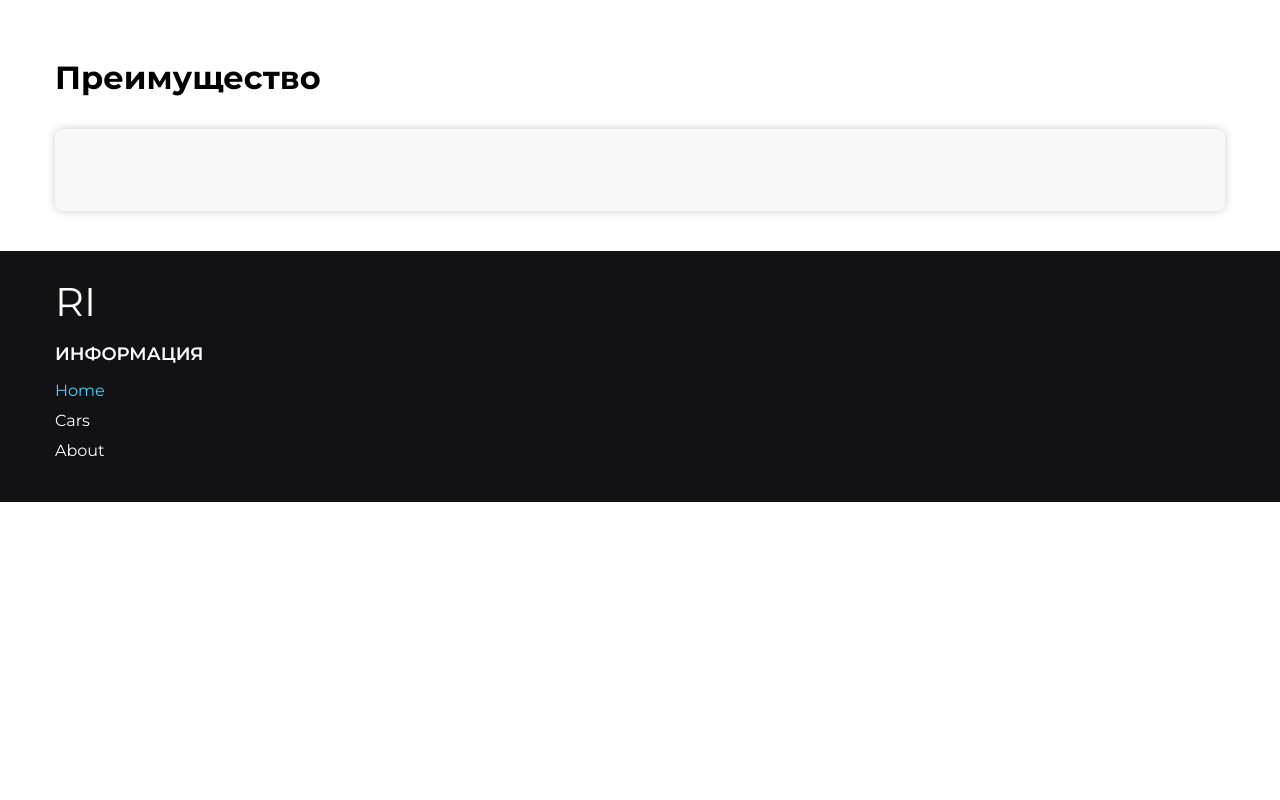
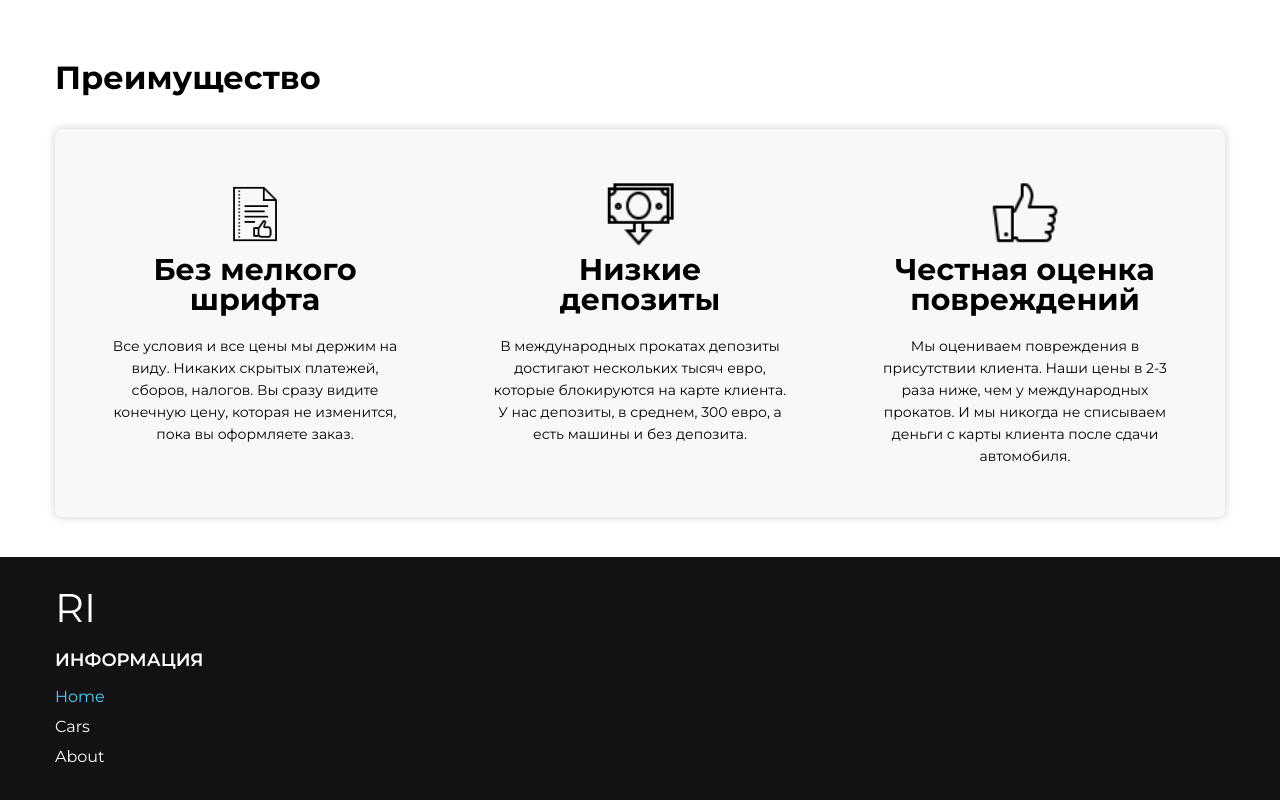
Before and after one commit to YakhyaevGadji/car-rent, a React (Vite) app: page / in a window 1280 px wide. Shown: the part 919-1719 px from the top of the page. Before the commit the page ends 1421 px from the top, so only its background shows below. Built offline with nearby package versions, Linux system fonts and the light colour scheme.

Commit message:
change: section advantage

```diff
--- a/src/widgets/advantage/ui/Advantage.tsx
+++ b/src/widgets/advantage/ui/Advantage.tsx
@@ -1,4 +1,5 @@
 import React from "react";
+import { icons } from "../../../shared/assets";
 import "./advantage.scss";
 
 const Advantage: React.FC = () => {
@@ -8,7 +9,19 @@ const Advantage: React.FC = () => {
                 <h2 className="advantage__title">Преимущество</h2>
                 <ul className="advantage__list">
                     <li className="advantage__item">
-                        <img src="" alt="" />
+                        <img className="advantage__img" src={icons.agreementIcon} alt="" />
+                        <h3 className="advantage__subtitle">Без мелкого шрифта</h3>
+                        <p className="advantage__paragraph">Все условия и все цены мы держим на виду. Никаких скрытых платежей, сборов, налогов. Вы сразу видите конечную цену, которая не изменится, пока вы оформляете заказ.</p>
+                    </li>
+                    <li className="advantage__item">
+                        <img className="advantage__img" src={icons.depoIcon} alt="" />
+                        <h3 className="advantage__subtitle">Низкие депозиты</h3>
+                        <p className="advantage__paragraph">В международных прокатах депозиты достигают нескольких тысяч евро, которые блокируются на карте клиента. У нас депозиты, в среднем, 300 евро, а есть машины и без депозита.</p>
+                    </li>
+                    <li className="advantage__item">
+                        <img className="advantage__img" src={icons.likeIcon} alt="" />
+                        <h3 className="advantage__subtitle">Честная оценка повреждений</h3>
+                        <p className="advantage__paragraph">Мы оцениваем повреждения в присутствии клиента. Наши цены в 2-3 раза ниже, чем у международных прокатов. И мы никогда не списываем деньги с карты клиента после сдачи автомобиля.</p>
                     </li>
                 </ul>
             </div>
--- a/src/widgets/advantage/ui/advantage.scss
+++ b/src/widgets/advantage/ui/advantage.scss
@@ -2,8 +2,10 @@
     padding: 40px 0;
 
     &__list {
+        display: flex;
+        justify-content: space-between;
         background-color: #f8f8f8;
-        padding: 30px;
+        padding: 50px;
         border-radius: 7px;
         box-shadow: 0 0 10px rgba(0,0,0,0.2);
     }
@@ -17,4 +19,27 @@
         line-height: 25px;
     }
 
+    &__img {
+        width: 70px;
+        height: 70px;
+    }
+
+    &__item {
+        text-align: center;
+        max-width: 300px;
+    }
+
+    &__subtitle {
+        line-height: 30px;
+        font-size: 30px;
+        margin-bottom: 20px;
+        padding: 0 20px;
+    }
+
+    &__paragraph {
+        font-size: 14px;
+    }
+
+
+
 }
```
Also changed, not shown: src/shared/assets/index.ts (+6 -2 lines), src/shared/assets/icons/agreement-icon.png (added), src/shared/assets/icons/like-icon.png (added).
